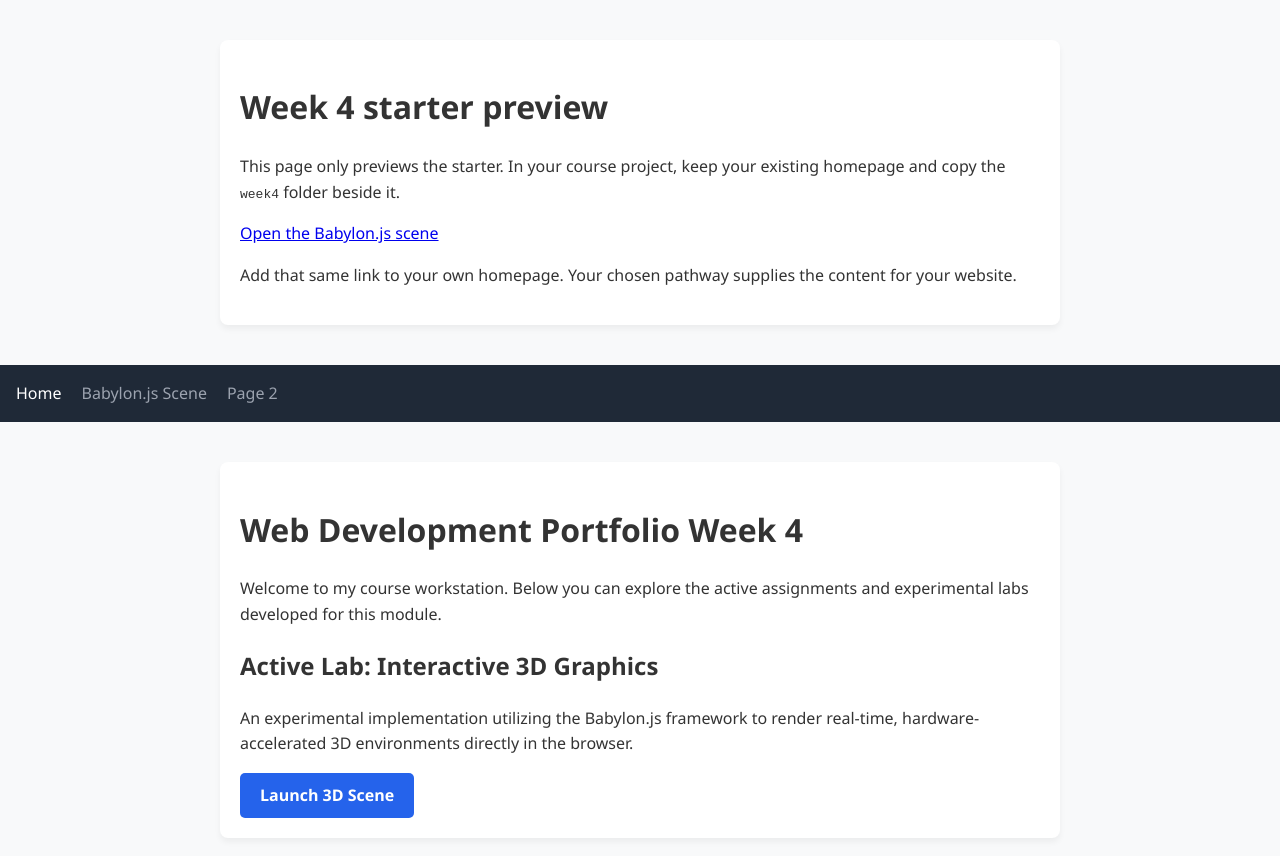
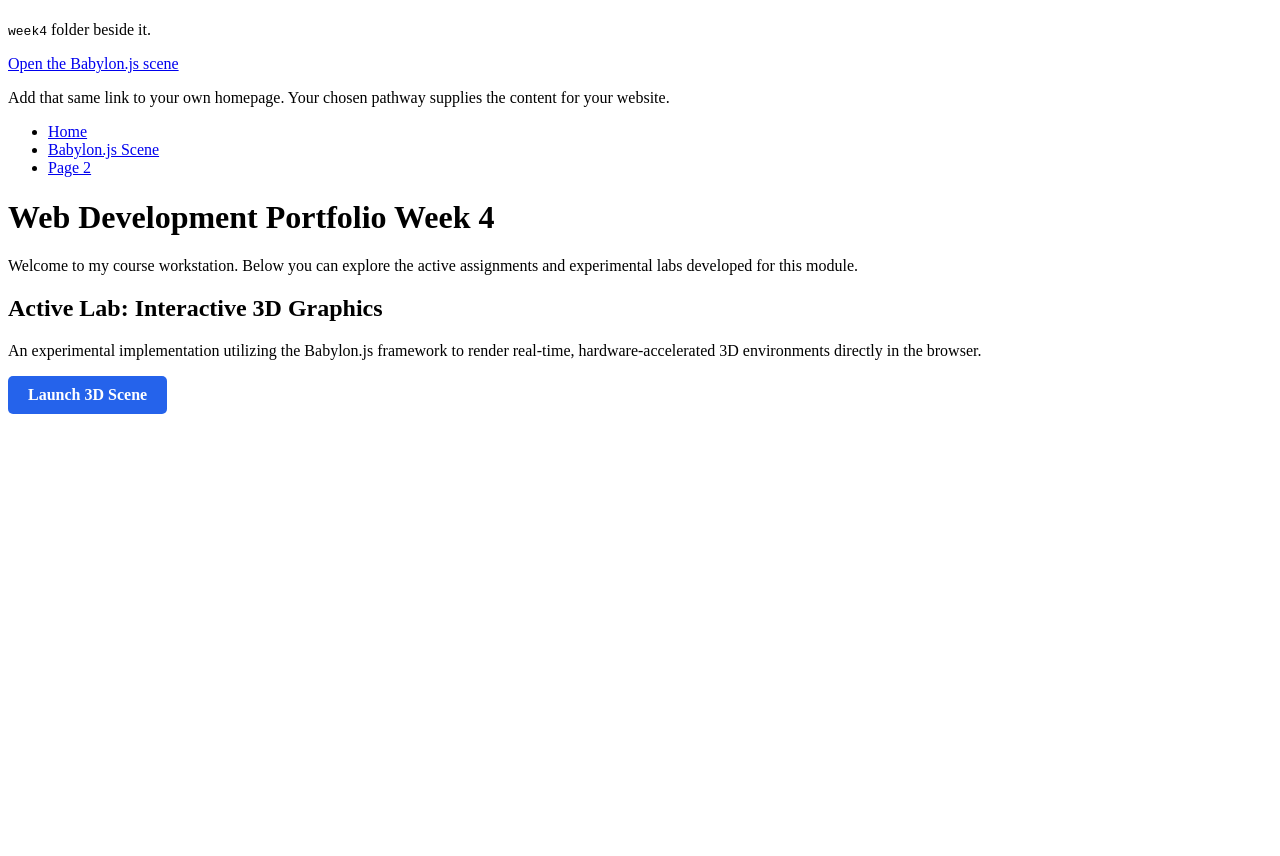
Before and after one commit to 1cyes/3d, a plain HTML site: page week4/index.html in a window 1280 px wide. After the commit the page ends 800 px from the top, so only its background shows below. Drawn offline with Linux system fonts and the light colour scheme.

Commit message:
week4/css/styles.css

```diff
--- a/week4/css/styles.css
+++ b/week4/css/styles.css
@@ -1,45 +1,4 @@
-/* Core Page Layout */
-body {
-    font-family: 'Segoe UI', Tahoma, Geneva, Verdana, sans-serif;
-    line-height: 1.6;
-    background-color: #f8f9fa;
-    color: #333;
-    margin: 0;
-    padding: 0;
-}
-
-main {
-    max-width: 800px;
-    margin: 40px auto;
-    padding: 20px;
-    background: #ffffff;
-    border-radius: 8px;
-    box-shadow: 0 4px 6px rgba(0,0,0,0.05);
-}
-
-/* Professional Navigation Bar */
-nav {
-    background-color: #1f2937;
-    padding: 1rem;
-}
-nav ul {
-    list-style: none;
-    margin: 0;
-    padding: 0;
-    display: flex;
-    gap: 20px;
-}
-nav a {
-    color: #9ca3af;
-    text-decoration: none;
-    font-weight: 500;
-    transition: color 0.2s;
-}
-nav a:hover, nav a.active {
-    color: #ffffff;
-}
-
-/* Call-to-Action Action Buttons */
+/* Call-to-Action Buttons */
 .btn {
     display: inline-block;
     background-color: #2563eb;
@@ -48,8 +7,9 @@ nav a:hover, nav a.active {
     text-decoration: none;
     border-radius: 5px;
     font-weight: 600;
-    transition: background 0.2s;
+    transition: background-color 0.2s; /* Fixed property here */
 }
+
 .btn:hover {
     background-color: #1d4ed8;
 }
--- a/week4/index.html
+++ b/week4/index.html
@@ -1,6 +1,6 @@
 <!doctype html>
 <html lang="en"><head><meta charset="utf-8"><meta name="viewport" content="width=device-width, initial-scale=1"><title>Week 4 starter preview</title><link rel="stylesheet" href="css/styles.css"></head>
-<body><main><h1>Week 4 starter preview</h1><p>This page only previews the starter. In your course project, keep your existing homepage and copy the <code>week4</code> folder beside it.</p><p><a href="3d.html">Open the Babylon.js scene</a></p><p>Add that same link to your own homepage. Your chosen pathway supplies the content for your website.</p></main></body></html>
+<body><main><h1></h1><p><code>week4</code> folder beside it.</p><p><a href="3d.html">Open the Babylon.js scene</a></p><p>Add that same link to your own homepage. Your chosen pathway supplies the content for your website.</p></main></body></html>
 <header>
     <nav>
         <ul>
```
